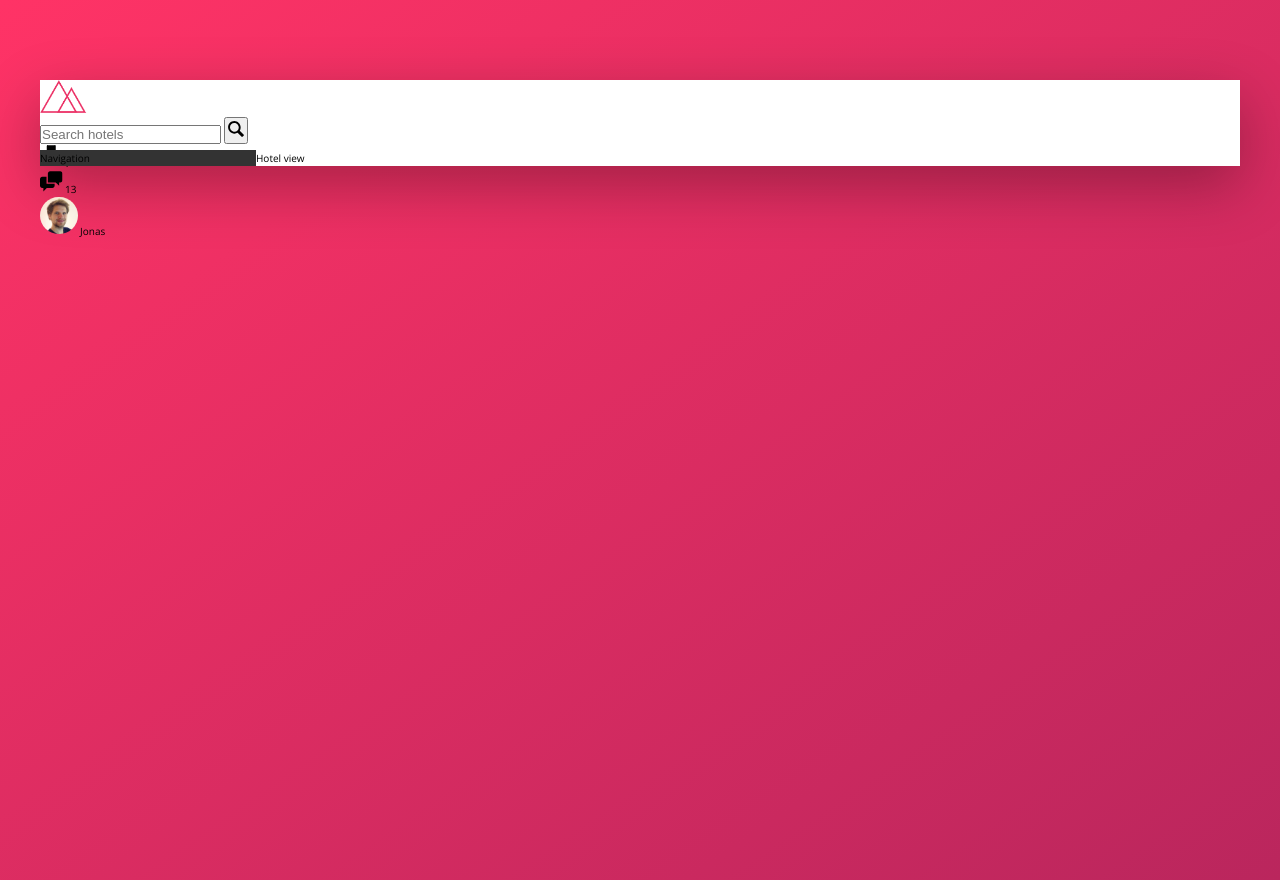
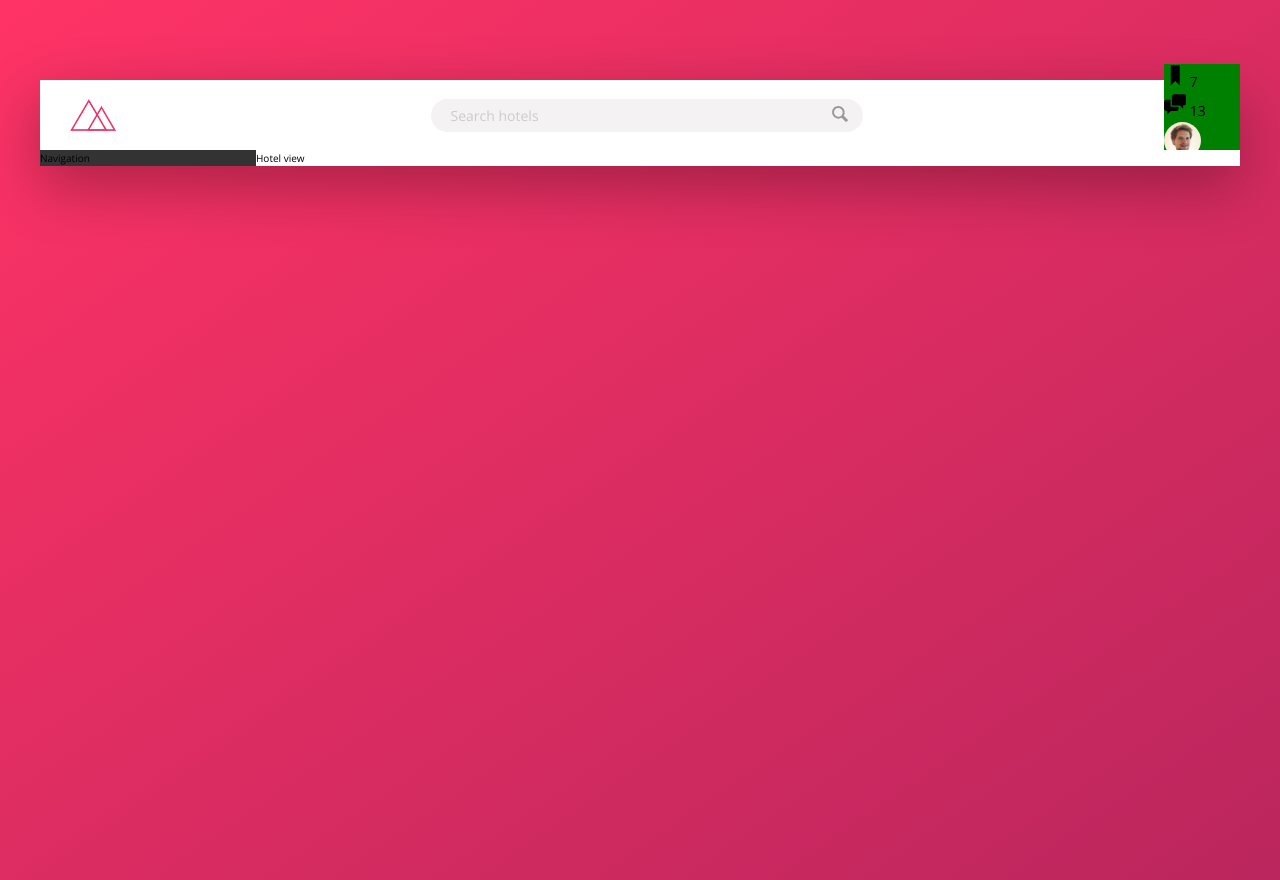
Before and after one commit to gilberto-espinoso/trillo_project, a website: page index.html in a window 1280 px wide. Drawn offline with nearby package versions, Linux system fonts and the light colour scheme.

Commit message:
feat: Building the Header - part 2

```diff
--- a/sass/_component.scss
+++ b/sass/_component.scss
@@ -1,21 +1,66 @@
 .logo {
   height: 3.25rem;
+  margin-left: 3rem;
 }
 
 .search {
+  flex: 0 0 40%;
+
+  display: flex;
+  justify-content: center;
+  align-items: center;
+
   &__input {
+    font-family: inherit;
+    font-size: inherit;
+    color: inherit;
+    background-color: var(--color-grey-light-2);
+    border: none;
+    padding: 0.7rem 2rem;
+    border-radius: 100px;
+    width: 90%;
+    transition: all 0.2s;
+    margin-right: -3.25rem;
+
+    &:focus {
+      outline: none;
+      width: 100%;
+      background-color: var(--color-grey-light-3);
+    }
+
+    &::-webkit-input-placeholder {
+      font-weight: 100;
+      color: var(--color-grey-light-4);
+    }
+  }
+
+  &__input:focus + &__button {
+    background-color: var(--color-grey-light-3);
   }
 
   &__button {
+    border: none;
+    background-color: var(--color-grey-light-2);
+    transition: all 0.2s;
+
+    &:focus {
+      outline: none;
+    }
+
+    &:active {
+      transform: translateY(2px);
+    }
   }
 
   &__icon {
     height: 2rem;
     width: 2rem;
+    fill: var(--color-grey-dark-3);
   }
 }
 
 .user-nav {
+  background-color: green;
   &__icon-box {
   }
 
--- a/sass/_layout.scss
+++ b/sass/_layout.scss
@@ -6,9 +6,14 @@
 }
 
 .header {
+  font-size: 1.4rem;
   height: 7rem;
   background-color: var(--color-white);
   border-bottom: var(--color-grey-light-2);
+
+  display: flex;
+  justify-content: space-between;
+  align-items: center;
 }
 
 .content {
```
Also changed, not shown: css/style.css.
